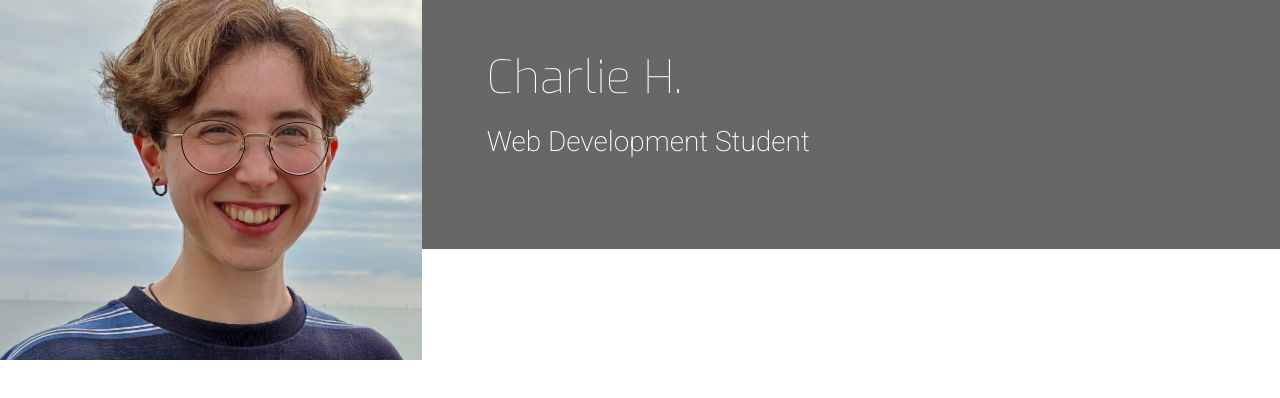
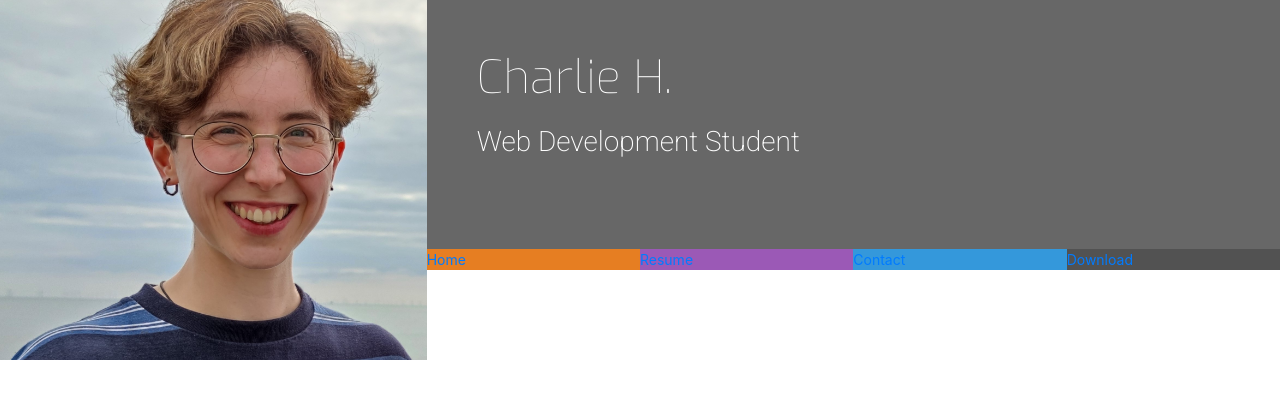
Before and after one commit to mountaincharlie/Resume-Project, a plain HTML site: page index.html in a window 1280 px wide. Drawn offline with nearby package versions, Linux system fonts and the light colour scheme.

Commit message:
Add and style menu items in header

```diff
--- a/assets/css/style.css
+++ b/assets/css/style.css
@@ -5,6 +5,22 @@
 
 .bg-color-name-title{
     background-color: #676767;
+}
+
+.ui-menu-color-home{
+    background-color: #e67e22;
+}
+
+.ui-menu-color-resume{
+    background-color: #9b59b6;
+}
+
+.ui-menu-color-contact{
+    background-color: #3498db;
+}
+
+.ui-menu-color-download{
+    background-color: #525252;
 }
 
 /* -----------------------------HEADING */
@@ -45,3 +61,18 @@ header{
     margin-bottom: 90px;
     color: #ffffff;
 }
+
+.list-inline-item:not(:last-child) {
+    margin: 0;
+}
+
+/* removing the extra white space between items */
+.menucontainer{
+    font-size: 0;
+}
+/* giving the text a font size again */
+#nav li{
+    font-size: 14px;
+    padding: 0;
+    /* text-align: center; */
+}
--- a/index.html
+++ b/index.html
@@ -17,20 +17,41 @@
     <body>
 
         <header>
-            <div class="row">
+            <!--no-gutters class prevents white space before cols-->
+            <div class="row no-gutters">
                 <!--a 1/3 section-->
                 <a href="./index.html" class="col-md-4 logo">
 
                 </a>
                 <!--a 2/3 section-->
                 <div class="col-md-8">
-                    <div class="row bg-color-name-title">
+                    <div class="row no-gutters bg-color-name-title">
                         <div class="col heading">
                             <h1 class="name">Charlie H.</h1>
                             <h2 class="title">Web Development Student</h2>
                         </div>
                     </div>
+                    <div class="row no-gutters">
+                        <div class="col">
+                            <ul id="nav" class="list-inline menucontainer">
+                                <!--setting the columns for mobile first (2 cols on mobile and 4 on larger)-->
+                                <li class="col-6 col-sm-3 ui-menu-color-home list-inline-item">
+                                    <a href="#"><span>Home</span></a>
+                                </li>
+                                <li class="col-6 col-sm-3 ui-menu-color-resume list-inline-item">
+                                    <a href="#"><span>Resume</span></a>
+                                </li>
+                                <li class="col-6 col-sm-3 ui-menu-color-contact list-inline-item">
+                                    <a href="#"><span>Contact</span></a>
+                                </li>
+                                <li class="col-6 col-sm-3 ui-menu-color-download list-inline-item">
+                                    <a href="#"><span>Download</span></a>
+                                </li>
 
+                            </ul>
+
+                        </div>
+                    </div>
                 </div>
             </div>
         </header>
```
